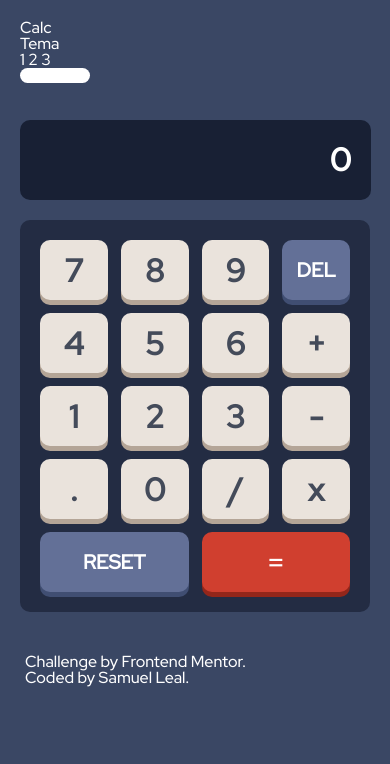
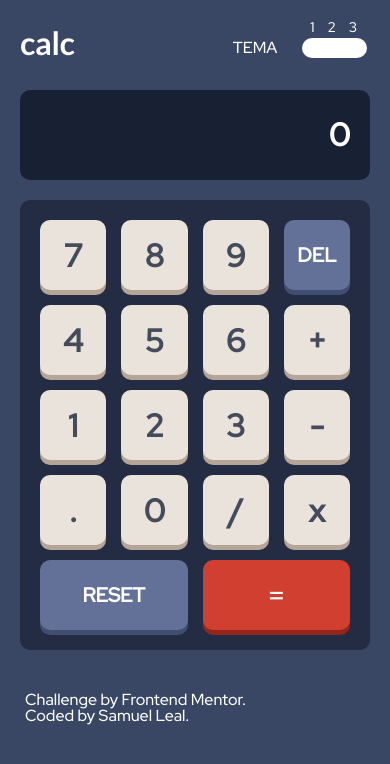
Before and after one commit to SamLeal/Calculattor-app, a plain HTML site: page index.html in a window 390 px wide. Drawn offline with Linux system fonts and the light colour scheme.

Commit message:
Aprimoramento da calculadora
Arrumando o responsivo

```diff
--- a/estilo/estilo.css
+++ b/estilo/estilo.css
@@ -3,20 +3,56 @@
 .principal {
     background-color: hsl(222, 26%, 31%);
     padding: 20px;
-    align-items: center;
     font-family: 'Red Hat Display', sans-serif;
 }
 
+.container {
+    max-width: 700px;
+    margin: auto;
+}
+
+@media screen and (min-width: 700px) {
+    .container{
+        margin-top: 50px;
+    }
+
+}
+
 .cabecalho {
-    height: 100px;
+    display: flex;
+    height: 70px;
     color: white;
+    justify-content: space-between;
+}
+
+.cabecalho-div{
+    display: grid;
+    grid-template-columns: auto 1fr;
+}
+
+.header-tema{
+    padding-right: 25px;
+    padding-top: 20px;
+}
+
+.header-botao{
+    font-size: 14px;
+    padding-left: 8px;
+    padding-bottom: 4px;
 }
 
 .botao-tema {
-    height: 15px;
-    width: 70px;
+    height: 20px;
+    width: 65px;
     border-radius: 10px;
     background-color: white;
+}
+
+.titulo-calc{
+    padding-top: 7px;
+    font-size: 32px;
+    font-family: Calibri;
+    font-weight: 700;
 }
 
 .tela {
@@ -26,10 +62,10 @@
     font-weight: 700;
     background-color: hsl(224, 36%, 15%);
     border-radius: 10px;
-    width: 90vw;
-    height: 80px;
+    height: 90px;
     margin-bottom: 20px;
     color: white;
+    overflow-x: hidden;
 }
 
 .texto-tela {
@@ -47,14 +83,21 @@
     "botao-ponto botao-zero botao-divide botao-multiplica"
     "botao-reset botao-reset botao-igual botao-igual"
     ;
-    gap: 13px;
+    gap: 15px;
     background-color: hsl(223, 31%, 20%);
     padding: 20px;
     border-radius: 10px;
 }
 
+@media screen and (min-width: 700px) {
+    .teclado {
+        gap: 30px;
+        padding: 30px;
+    }
+
+}
 .botao {
-    height: 60px;
+    height: 70px;
     background-color: hsl(30, 25%, 89%);
     border-radius: 10px;
     box-shadow: 0px 5px 0px hsl(28, 16%, 65%);
--- a/index.html
+++ b/index.html
@@ -12,11 +12,16 @@
 
 </head>
 <body class="principal">
+  <section class="container">
     <header class="cabecalho">
-    <h1 class="titulo-calc">Calc</h1>
-    <p class="header-tema">Tema</p>
-    <p class="header-tema">1 2 3</p>
+      <h1 class="titulo-calc">calc</h1>
+      <div class="cabecalho-div">
+        <p class="header-tema">TEMA</p>
+        <div>
+          <p class="header-botao">1ㅤ2ㅤ3ㅤ</p>
           <button class="botao-tema"></button>
+        </div>
+      </div>
     </header>
     <section class="tela">
       <p class="texto-tela">0</p>
@@ -42,14 +47,12 @@
       <button class="botao botao-reset botao-resEDel" id="reset">RESET</button>
     </section>
 
-
-
     <div class="attribution">
       <p>Challenge by
       <a href="https://www.frontendmentor.io?ref=challenge" target="_blank">Frontend Mentor</a>.</p>
       <p>Coded by <a href="#">Samuel Leal</a>.</p>
     </div>
-
+  </section>
   <script src="script/calculador.js"></script>
 </body>
 </html>
--- a/script/calculador.js
+++ b/script/calculador.js
@@ -21,7 +21,7 @@ const calcular = () => {
     }
 }
 
-const atualizarTela =  (texto) => {
+const atualizarTela = (texto) => {
     if(novoNumero){
         tela.textContent = texto;
         novoNumero = false
```
Lines whose indentation alone changed are shown as unchanged.
